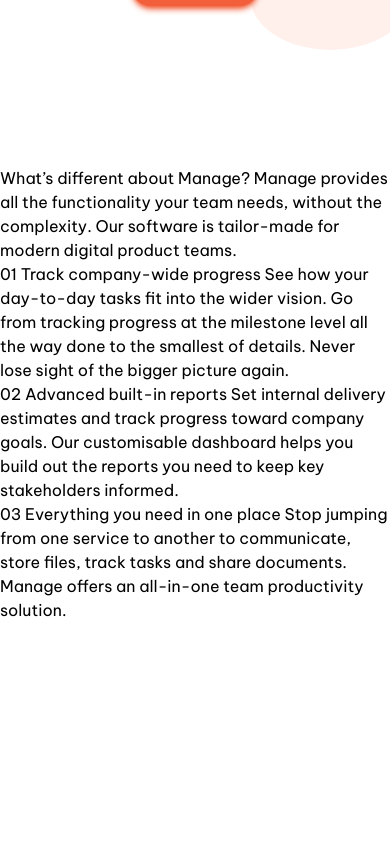
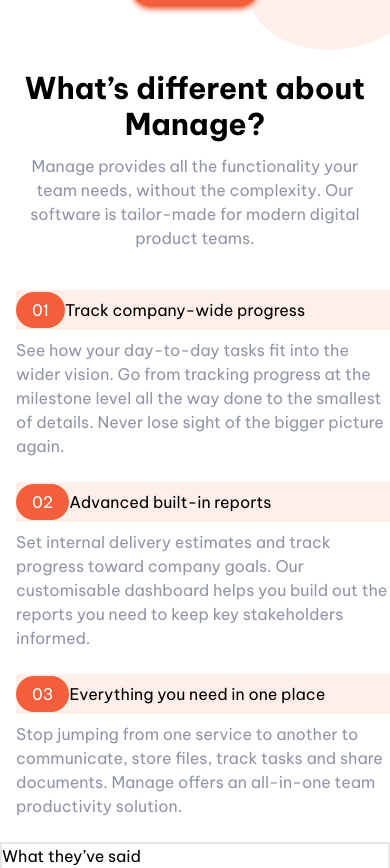
Before and after one commit to FevenSeyfu/manage-landing-page, a React (Vite) app: page / in a window 390 px wide. Shown: the part 687-1555 px from the top of the page. Built offline with nearby package versions, Linux system fonts and the light colour scheme.

Commit message:
Complete about section mobile section

```diff
--- a/src/components/About.jsx
+++ b/src/components/About.jsx
@@ -2,31 +2,56 @@
 
 const About = () => {
   return (
-    <div className="h-screen w-full flex flex-col lg:flex-row">
-      <div>
-        What’s different about Manage? Manage provides all the functionality
-        your team needs, without the complexity. Our software is tailor-made for
-        modern digital product teams.
+    <div className="w-full flex flex-col  text-center  gap-4 lg:flex-row">
+      <div className="gap-3 flex flex-col px-6 mb-4">
+        <h1 className="text-3xl font-bold">What’s different about Manage?</h1>
+        <p className="text-neutral-grayish-blue">
+          Manage provides all the functionality your team needs, without the
+          complexity. Our software is tailor-made for modern digital product
+          teams.
+        </p>
       </div>
-      <div>
-        <ol>
+      <div className="text-left ml-4">
+        <ol className="flex flex-col gap-4 mb-6">
           <li>
-            01 Track company-wide progress See how your day-to-day tasks fit
-            into the wider vision. Go from tracking progress at the milestone
-            level all the way done to the smallest of details. Never lose sight
-            of the bigger picture again.
+            <h2 className="bg-neutral-pale-red my-2  py-2 ">
+              <span className="bg-primary-bright-red text-white p-2 px-4 rounded-full">
+                {" "}
+                01
+              </span>
+              Track company-wide progress
+            </h2>
+            <p className="text-neutral-grayish-blue">
+              See how your day-to-day tasks fit into the wider vision. Go from
+              tracking progress at the milestone level all the way done to the
+              smallest of details. Never lose sight of the bigger picture again.
+            </p>
           </li>
           <li>
-            02 Advanced built-in reports Set internal delivery estimates and
-            track progress toward company goals. Our customisable dashboard
-            helps you build out the reports you need to keep key stakeholders
-            informed.
+            <h2 className="bg-neutral-pale-red my-2  py-2 ">
+              <span className="bg-primary-bright-red text-white p-2 px-4 rounded-full">
+                02
+              </span>
+              Advanced built-in reports
+            </h2>
+            <p className="text-neutral-grayish-blue">
+              Set internal delivery estimates and track progress toward company
+              goals. Our customisable dashboard helps you build out the reports
+              you need to keep key stakeholders informed.
+            </p>
           </li>
           <li>
-            {" "}
-            03 Everything you need in one place Stop jumping from one service to
-            another to communicate, store files, track tasks and share
-            documents. Manage offers an all-in-one team productivity solution.
+            <h2 className="bg-neutral-pale-red my-2  py-2 ">
+              <span className="bg-primary-bright-red text-white p-2 px-4 rounded-full">
+                03
+              </span>
+              Everything you need in one place
+            </h2>
+            <p className="text-neutral-grayish-blue">
+              Stop jumping from one service to another to communicate, store
+              files, track tasks and share documents. Manage offers an
+              all-in-one team productivity solution.
+            </p>
           </li>
         </ol>
       </div>
--- a/src/components/Home.jsx
+++ b/src/components/Home.jsx
@@ -5,7 +5,7 @@
   return (
     <div
       name="home"
-      className="bg-[url('/src/assets/images/bg-tablet-pattern.svg')] h-full w-full bg-no-repeat mb-24 md:mb-1 lg:bg-auto lg:bg-[right_-12rem_bottom_4rem]  bg-[length:450px_400px] bg-[right_-8rem_bottom_24rem]"
+      className="bg-[url('/src/assets/images/bg-tablet-pattern.svg')] h-full w-full bg-no-repeat mb-18 md:mb-1 lg:bg-auto lg:bg-[right_-12rem_bottom_4rem]  bg-[length:450px_400px] bg-[right_-8rem_bottom_24rem]"
     >
       <Navbar />
       <div className="flex flex-col-reverse justify-center items-center  md:flex-row md:justify-evenly md:px-40 md:py-10">
```
